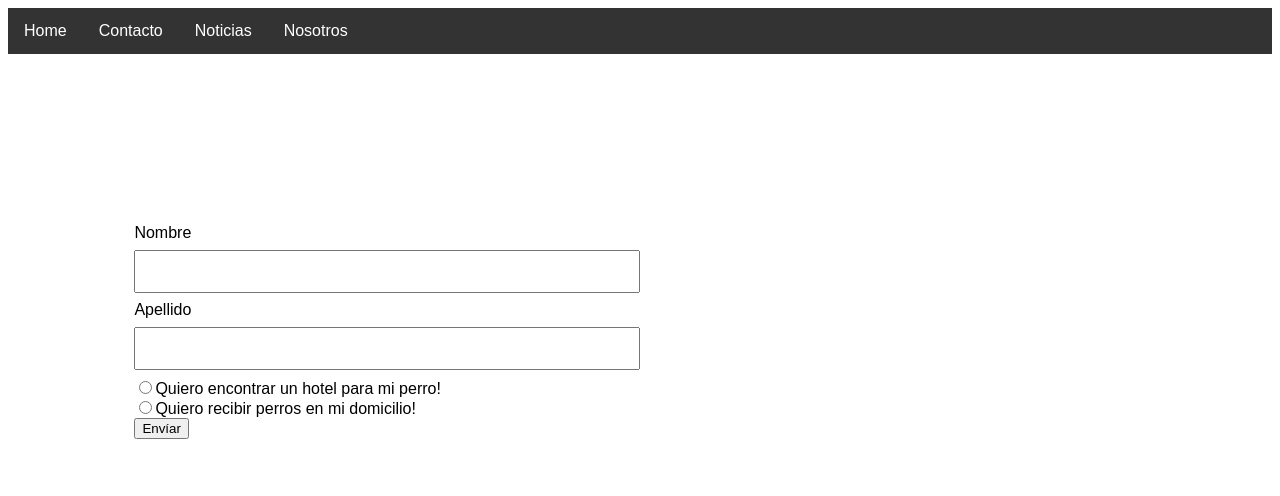
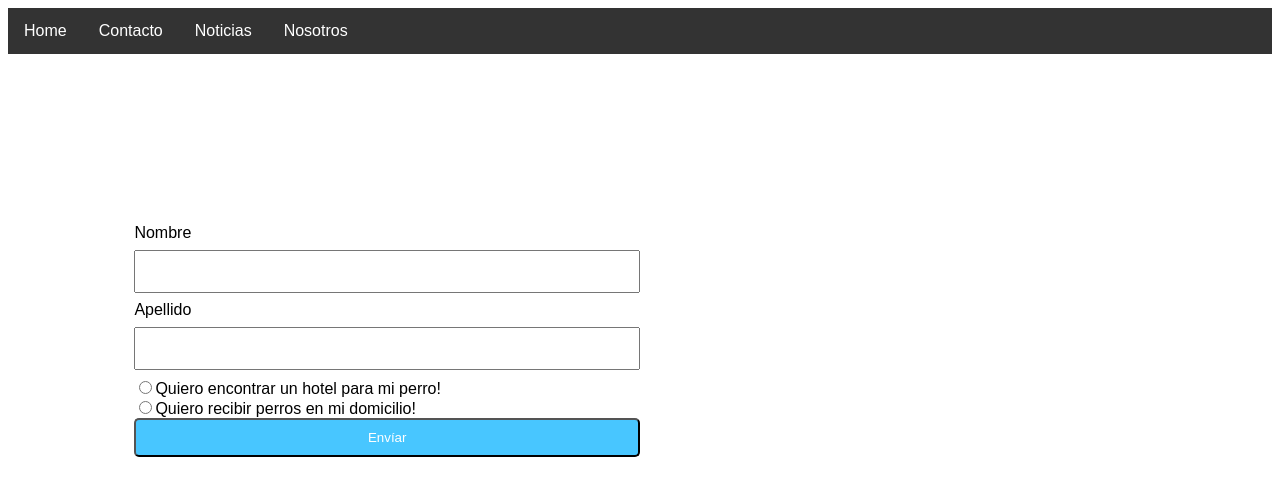
Before and after one commit to rgalazb/prueba-01-web, a plain HTML site: page paginas/contacto.html in a window 1280 px wide. Drawn offline with Linux system fonts and the light colour scheme.

Commit message:
boton formulario

```diff
--- a/paginas/contacto.html
+++ b/paginas/contacto.html
@@ -24,7 +24,7 @@
       <input type="text" name="apellido">
       <input type="radio" name="opcion" value="cliente">Quiero encontrar un hotel para mi perro!<br>
       <input type="radio" name="opcion" value="p">Quiero recibir perros en mi domicilio!<br>
-      <input type="submit" value="Envíar">
+      <input type="submit" value="Envíar" class="button w-100">
     </form>
   </div>
 
```
